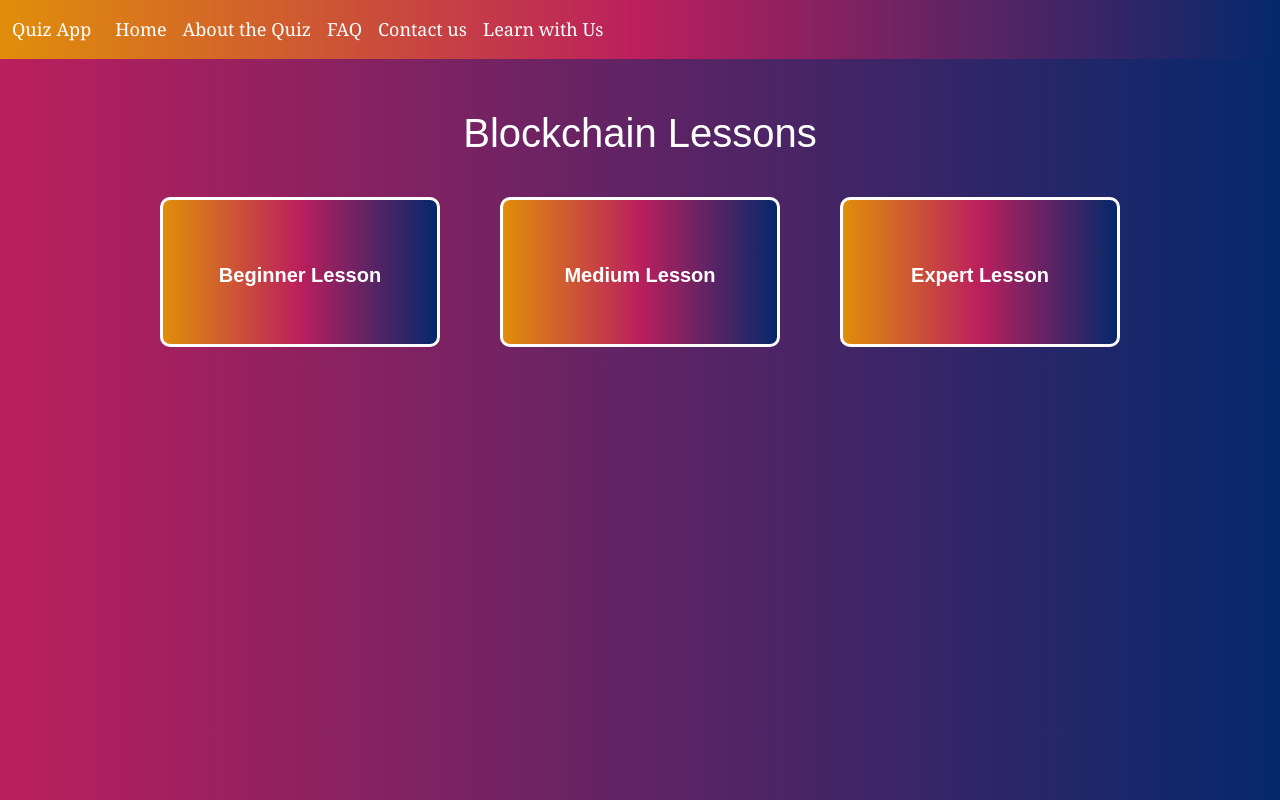
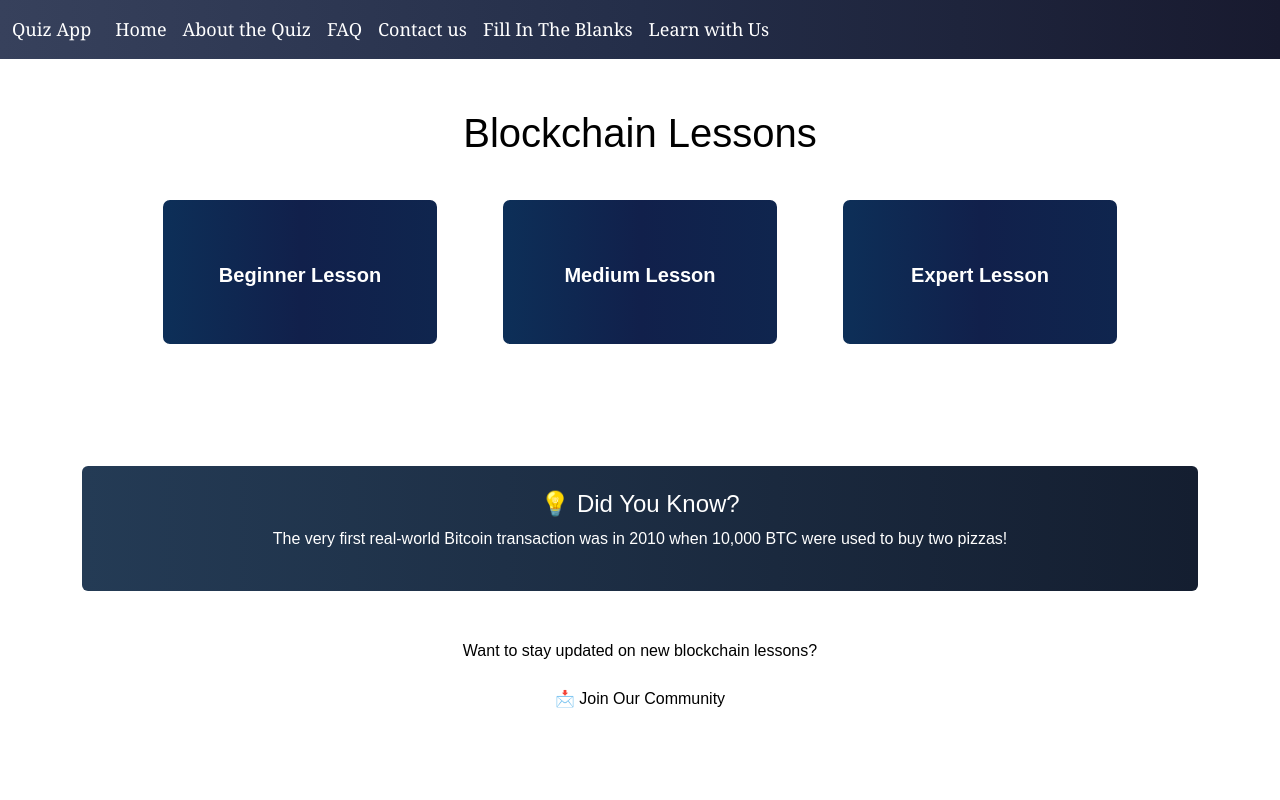
Before and after one commit to arnelasokolic1/Senior-Design-Project-IBU, a website: page learn_with_us.html in a window 1280 px wide. Drawn offline with nearby package versions, Linux system fonts and the light colour scheme.

Commit message:
learn with us - ui changes

```diff
--- a/learn_with_us.html
+++ b/learn_with_us.html
@@ -12,13 +12,13 @@
     <style>
         body {
             font-family: Arial, sans-serif;
-            background: linear-gradient(to left, #04286b, #bb1f5d);
-            color: white;
+            background: linear-gradient(to left, #ffffff);
+            color: rgb(0, 0, 0);
         }
 
         /* Navbar Styling */
         .navbar {
-            background: linear-gradient(to left, #04286b, #bb1f5d, #e08e0a)
+            background: linear-gradient(to left, #181A2F, #242E49, #37415C)
         }
 
         .navbar .navbar-brand, .navbar .nav-link {
@@ -39,7 +39,7 @@
 
         /* Lesson Box Styles */
         .lesson-box {
-            background: linear-gradient(to left, #04286b, #bb1f5d, #e08e0a);
+            background: linear-gradient(to left, #0f254e, #11204b, #0d2f58);
             color: white;
             width: 280px;
             height: 150px;
@@ -88,6 +88,16 @@
         .expert-lessons {
             margin-bottom: 50px;
         }
+
+
+        /* Fix for Join Our Community button hover */
+.btn-outline-light {
+    border: 2px solid rgb(255, 255, 255);
+    color: rgb(0, 0, 0);
+    transition: all 0.3s ease;
+}
+
+
     </style>
 </head>
 
@@ -111,6 +121,9 @@
                     <li class="nav-item">
                         <a class="nav-link" href="contact.html">Contact us</a>
                     </li>
+                    <li class="nav-item">
+                        <a class="nav-link" href="fill_in_blanks.html">Fill In The Blanks </a>
+
                     <li class="nav-item">
                         <a class="nav-link" href="learn_with_us.html">Learn with Us</a>
                     </li>
@@ -149,3 +162,23 @@
 </body>
 
 </html>
+    <!-- Extra Section Below Lesson Boxes -->
+    <div class="container mt-5">
+        <hr class="section-divider">
+
+
+
+        <!-- Fun Fact Box -->
+        <div class="mt-5 p-4 rounded" style="background: linear-gradient(to right, #243B55, #141E30); color: white;">
+            <h4>💡 Did You Know?</h4>
+            <p>
+                The very first real-world Bitcoin transaction was in 2010 when 10,000 BTC were used to buy two pizzas!
+            </p>
+        </div>
+
+     <div class="mt-5 text-center">
+    <p>Want to stay updated on new blockchain lessons?</p>
+    <button class="btn btn-outline-light">📩 Join Our Community</button>
+</div>
+
+    </div>
```
